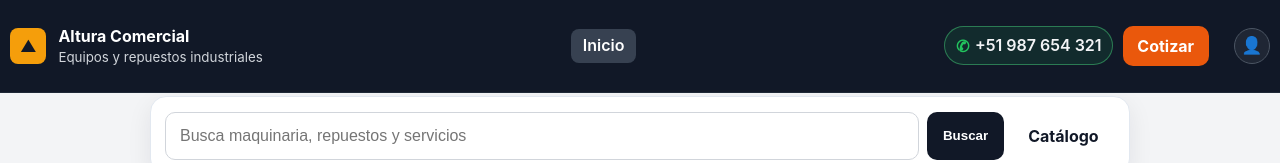
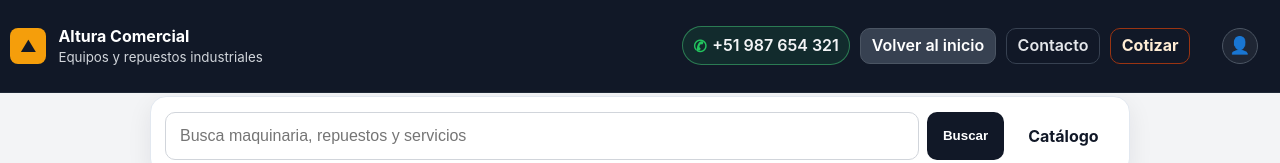
Before and after one commit to jfheimpinacap/web-ventas-generica, a React (Vite) app in the folder frontend/: page / in a window 1280 px wide. Shown: the top 163 px of the page. Built offline with nearby package versions, Linux system fonts and the light colour scheme; no server answers.

Commit message:
feat(frontend): reorganiza botones sutiles en topbar pública

```diff
--- a/frontend/src/components/layout/Footer.tsx
+++ b/frontend/src/components/layout/Footer.tsx
@@ -3,7 +3,7 @@ import { Link } from 'react-router-dom'
 export function Footer() {
   return (
     <footer className="footer">
-      <div>
+      <div id="contacto">
         <h4>Contacto</h4>
         <p>WhatsApp: +51 987 654 321</p>
         <p>Correo: ventas@alturacomercial.com</p>
--- a/frontend/src/components/layout/Topbar.tsx
+++ b/frontend/src/components/layout/Topbar.tsx
@@ -32,12 +32,6 @@ export function Topbar() {
           {isMenuOpen ? '✕' : '☰'}
         </button>
 
-        <nav className={`topbar__nav ${isMenuOpen ? 'topbar__nav--open' : ''}`} aria-label="Navegación pública">
-          <NavLink to="/" onClick={() => setIsMenuOpen(false)}>
-            Inicio
-          </NavLink>
-        </nav>
-
         <div className={`topbar__actions ${isMenuOpen ? 'topbar__actions--open' : ''}`}>
           <div className="topbar__actions-main">
             <a
@@ -52,7 +46,13 @@ export function Topbar() {
               </span>
               <span className="topbar__phone">{WHATSAPP_PHONE}</span>
             </a>
-            <Link className="btn btn--accent" to="/cotizar" onClick={() => setIsMenuOpen(false)}>
+            <NavLink className="topbar__top-link topbar__top-link--home" to="/" onClick={() => setIsMenuOpen(false)}>
+              Volver al inicio
+            </NavLink>
+            <a className="topbar__top-link topbar__top-link--contact" href="#contacto" onClick={() => setIsMenuOpen(false)}>
+              Contacto
+            </a>
+            <Link className="topbar__top-link topbar__top-link--quote" to="/cotizar" onClick={() => setIsMenuOpen(false)}>
               Cotizar
             </Link>
           </div>
--- a/frontend/src/styles.css
+++ b/frontend/src/styles.css
@@ -107,12 +107,13 @@ a {
   align-items: center;
   gap: 0.6rem;
   min-width: 0;
+  flex-wrap: wrap;
 }
 
 .topbar__seller-access {
   display: inline-flex;
   align-items: center;
-  margin-left: 0.4rem;
+  margin-left: 0.8rem;
 }
 
 .topbar__whatsapp-contact {
@@ -135,6 +136,34 @@ a {
   color: #f3f4f6;
   line-height: 1.1;
   white-space: nowrap;
+}
+
+.topbar__top-link {
+  display: inline-flex;
+  align-items: center;
+  justify-content: center;
+  min-height: 36px;
+  padding: 0.42rem 0.68rem;
+  border-radius: 10px;
+  border: 1px solid #374151;
+  background: #111827;
+  color: #e5e7eb;
+  font-weight: 600;
+  line-height: 1.1;
+  transition: background-color 0.2s ease, border-color 0.2s ease, color 0.2s ease;
+}
+
+.topbar__top-link:hover,
+.topbar__top-link.active {
+  background: #374151;
+  border-color: #4b5563;
+  color: #ffffff;
+}
+
+.topbar__top-link--quote {
+  border-color: #9a3412;
+  color: #ffedd5;
+  font-weight: 700;
 }
 
 .topbar__user-link {
@@ -951,7 +980,7 @@ a {
 
   .topbar__nav,
   .topbar__actions {
-    display: none;
+    display: flex;
     grid-column: 1 / -1;
     width: 100%;
   }
@@ -964,28 +993,43 @@ a {
   }
 
   .topbar__actions {
+    justify-content: space-between;
     gap: 0.6rem;
   }
 
   .topbar__actions-main {
-    display: contents;
+    display: inline-flex;
+    flex-wrap: wrap;
+    align-items: center;
   }
 
   .topbar__seller-access {
-    margin-left: 0;
+    margin-left: auto;
+    padding-left: 0.35rem;
   }
 
   .topbar__whatsapp-contact {
     order: 1;
   }
 
-  .topbar__actions .btn--accent {
+  .topbar__top-link--quote {
     order: 2;
   }
 
   .topbar__user-link,
   .topbar__panel-link {
     order: 3;
+  }
+
+  .topbar__top-link--home,
+  .topbar__top-link--contact {
+    display: none;
+  }
+
+  .topbar__actions--open .topbar__top-link--home,
+  .topbar__actions--open .topbar__top-link--contact {
+    display: inline-flex;
+    order: 4;
   }
 
   .hero-section {
```
